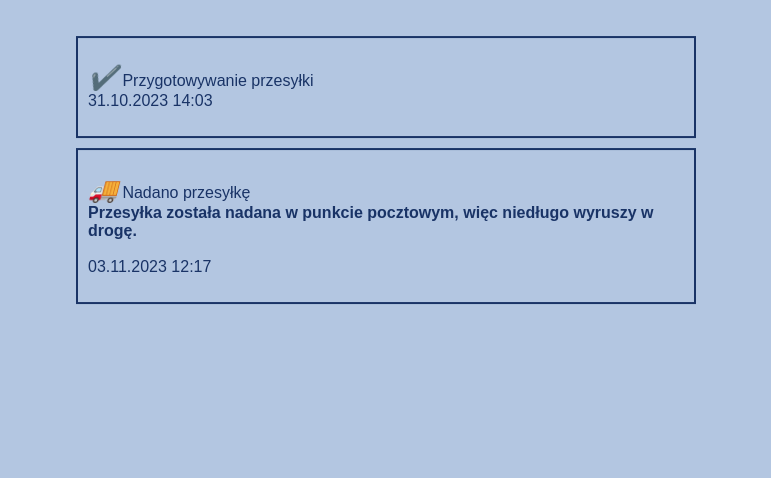
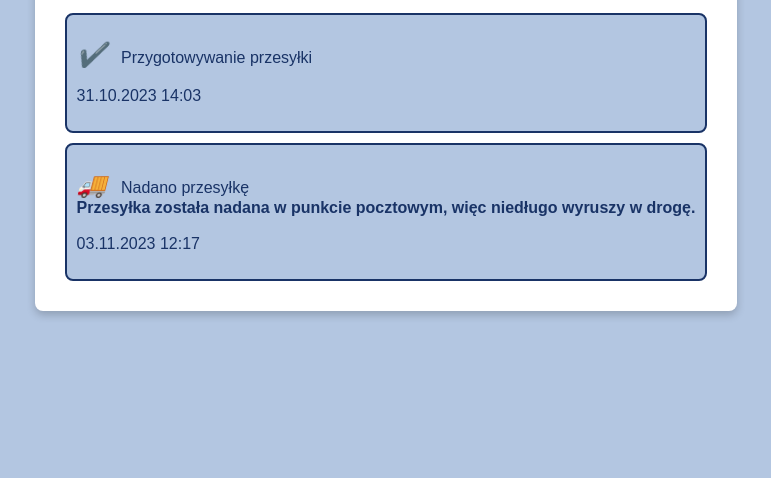
Before and after one commit to reloadeem/tracking, a plain HTML site: page 2124978123.html in a window 1280 px wide. Shown: the part 322-800 px from the top of the page, without its empty margins (254-1025 px from the left). Drawn offline with Linux system fonts and the light colour scheme.

Commit message:
Update 2124978123.html

```diff
--- a/2124978123.html
+++ b/2124978123.html
@@ -8,19 +8,25 @@
         body {
             background-color: #b3c6e1; /* Jasnoniebieskie tło */
             font-family: Arial, sans-serif;
+            margin: 0;
+            padding: 0;
+            display: flex;
+            justify-content: center;
+            align-items: center;
+            height: 100vh;
+        }
+        .container {
+            background-color: white;
+            border-radius: 8px;
+            padding: 20px;
+            box-shadow: 0 4px 8px rgba(0, 0, 0, 0.2); /* Dodaj cieniowanie */
+            text-align: center;
         }
         h1 {
             color: #193366; /* Ciemnoniebieski kolor czcionki */
         }
         p {
             color: #193366; /* Ciemnoniebieski kolor czcionki */
-        }
-        .container {
-            text-align: center;
-            position: absolute;
-            top: 50%;
-            left: 50%;
-            transform: translate(-50%, -50%);
         }
         .status {
             background-color: #b3c6e1; /* Jasnoniebieskie tło */
@@ -29,10 +35,12 @@
             margin: 10px;
             color: #193366; /* Ciemnoniebieski kolor czcionki */
             text-align: left;
+            border-radius: 8px; /* Zaokrąglenie rogów */
         }
         .icon {
             color: #193366; /* Ciemnoniebieski kolor ikon */
             font-size: 24px;
+            margin-right: 10px;
         }
     </style>
 </head>
@@ -42,12 +50,11 @@
         <div>
             <p>Numer przesyłki: 2124978123</p>
             <p>Status: Nadano</p>
-        </div> <br>
-    <br>
+        </div>
         <div class="status">
             <p>
                 <i class="icon">✔️</i> Przygotowywanie przesyłki
-                <br>
+                <br><br>
                 31.10.2023 14:03
             </p>
         </div>
@@ -56,7 +63,7 @@
                 <i class="icon">🚚</i> Nadano przesyłkę
                 <br>
                 <strong>Przesyłka została nadana w punkcie pocztowym, więc niedługo wyruszy w drogę.</strong>
-                <br> <br>
+                <br><br>
                 03.11.2023 12:17
             </p>
         </div>
```
